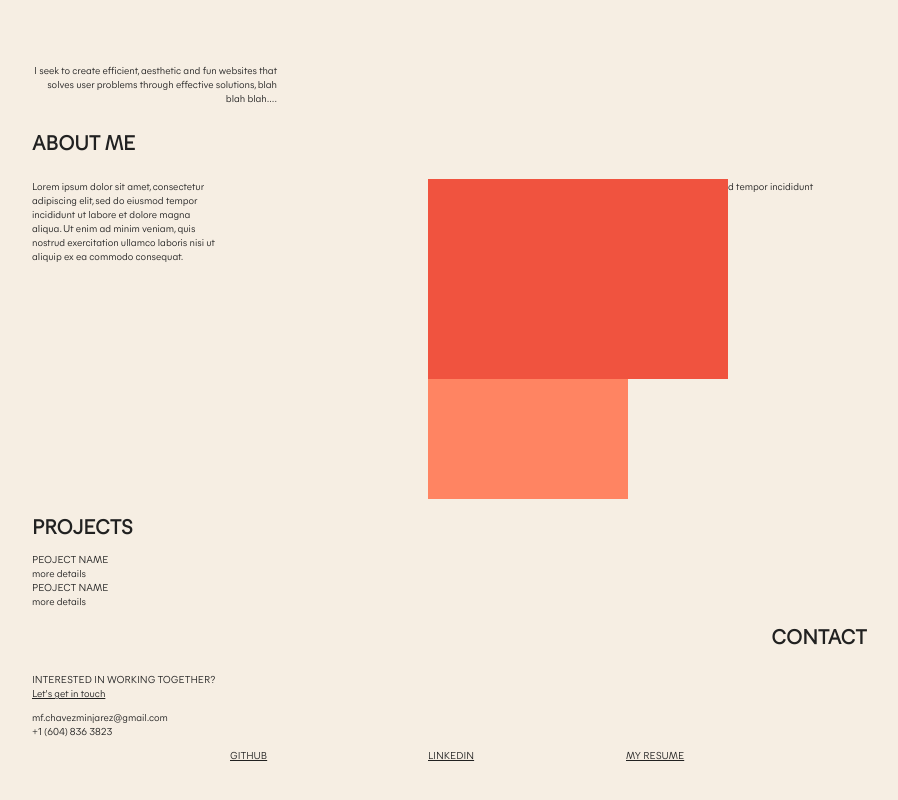
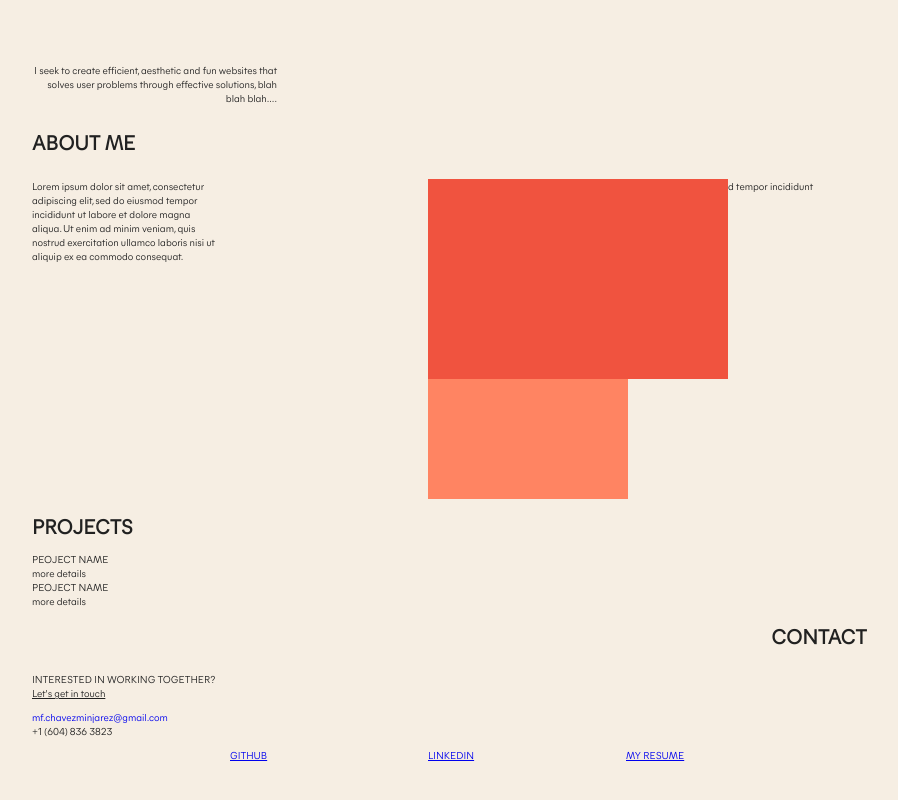
Before and after one commit to mafe-rnanda/mariachavez-website, a React (Create React App) app: page /contact in a window 1280 px wide. Shown: the part 883-1683 px from the top of the page, without its empty margins (118-1016 px from the left). Built offline with nearby package versions, Linux system fonts and the light colour scheme.

Commit message:
add links to contact section

```diff
--- a/src/components/Contact.js
+++ b/src/components/Contact.js
@@ -9,12 +9,13 @@ export default function Contact(props) {
         <a>Let's get in touch</a>
       </div>
       <div class="email-phone">
-        <a>mf.chavezminjarez@gmail.com</a><br/>
+        <a href="mailto:mf.chavezminjarez@gmail.com">mf.chavezminjarez@gmail.com</a><br/>
         <a>+1 (604) 836 3823</a>
       </div>
-      <a>GITHUB</a>
-      <a>LINKEDIN</a>
-      <a>MY RESUME</a>
+      <a href="https://github.com/mafe-rnanda" target="_blank">GITHUB</a>
+      <a href="http://www.linkedin.com/in/mariachavezm" target="_blank">LINKEDIN</a>
+      {/* <a href="https://mafe-rnanda.github.io/Resume/" target="_blank">MY RESUME</a> */}
+      <a href="https://github.com/mafe-rnanda/Resume/raw/main/MariaChavez_Resume.pdf" target="_blank">MY RESUME</a>
     </div>
   );
 }
```
